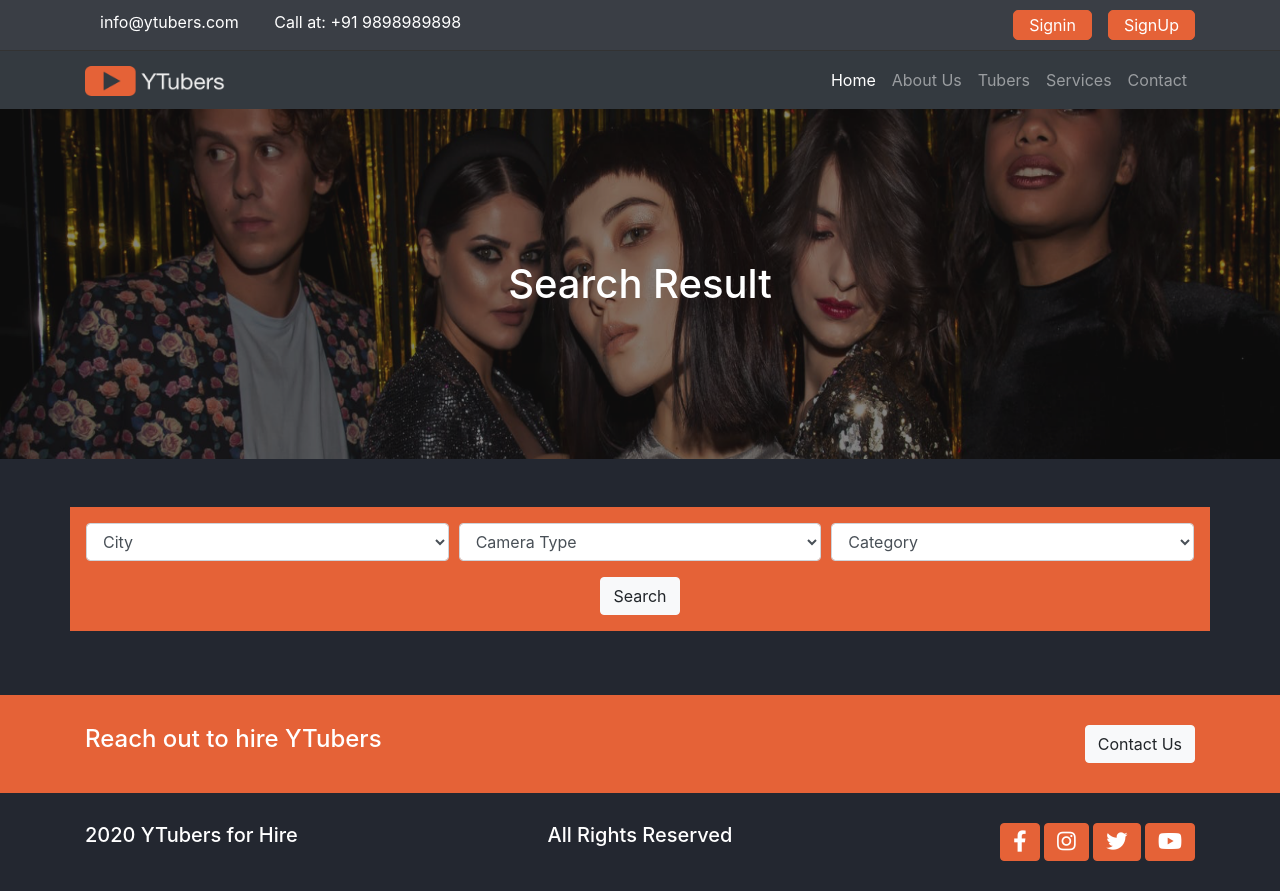
After one commit to brijeshdubey8779/youtubers, a Django app: page /youtubers/search in a window 1280 px wide. The commit adds this page. Run offline with Django 4.2, Linux system fonts and the light colour scheme; data that the repository does not hold is empty.

Commit message:
Search field working now at home page by keyword and searchpage also working and added properly to application

```diff
--- /dev/null
+++ b/tubers/templates/youtubers/search.html
@@ -0,0 +1,87 @@
+{% extends 'base.html' %}
+{% load static %}
+{% block content %}
+
+<main class="searchpage">
+    <div class="banner">
+        <img src="{% static './assets/images/bg-banner.png' %}" alt="" class="img-fluid w-100">
+        <h1 class="text-center">
+            Search Result
+        </h1>
+    </div>
+
+    <section class="searchbox container mt-5 p-3 bg-accent">
+        <form method="GET" action="{% url 'search' %}">
+            <div class="form-row">
+                <div class="form-group col-md-4">
+                    <select name='city' id="inputState" class="form-control">
+                        <option selected disabled hidden>City</option>
+                        {% for city in city_search %}
+                        <option value="{{ city }}">{{ city }}</option>
+                        {% endfor %}
+                    </select>
+                </div>
+                <div class="form-group col-md-4">
+                    <select name='camera_type' id="inputState" class="form-control">
+                        <option selected disabled hidden>Camera Type</option>
+                        {% for camera in camera_type_search %}
+                        <option value="{{ camera }}">{{ camera }}</option>
+                        {% endfor %}
+                    </select>
+                </div>
+                <div class="form-group col-md-4">
+                    <select name='category' class="form-control">
+                        <option selected disabled hidden>Category</option>
+                        {% for category in category_search %}
+                        <option value="{{ category }}">{{ category }}</option>
+                        {% endfor %}
+                    </select>
+                </div>
+            </div>
+            <div class="text-center">
+
+                <button class="btn btn-light">Search</button>
+            </div>
+        </form>
+
+    </section>
+
+
+
+    <section class="search-results container mt-3 grid">
+
+
+
+        <!-- person 1 -->
+        {% for tuber in tubers %}
+        <div class="card border-0 text-center">
+            <div class="feature-text">
+
+                <a href="{% url 'youtubers_detail' tuber.id %}">
+                    <img src="{{ tuber.photo.url }}" class="card-img-top" style="height: 267px; object-fit: cover;"
+                        alt="team-member">
+                </a>
+
+            </div>
+            <div class="card-body">
+                <h5 class="card-title">{{ tuber.name }}</h5>
+                <p class="card-text">{{ tuber.category }}</p>
+                <div class="person-description mt-2">
+                    <button class="btn btn-accent"> City: {{ tuber.city }} </button>
+                    <button class="btn btn-accent"> Age: {{ tuber.age }} </button>
+                    <button class="btn btn-accent"> Height: {{ tuber.hight }} </button>
+                </div>
+                <div class="person-description mt-2">
+                    <button class="btn btn-accent"> crew: {{ tuber.crew }} </button>
+                    <button class="btn btn-accent"> Camera: {{ tuber.camera_type }} </button>
+                    <button class="btn btn-accent"> Subs: {{ tuber.subs_count }} </button>
+                </div>
+            </div>
+        </div>
+        {% endfor %}
+        <!-- person 1 end -->
+    </section>
+</main>
+
+
+{% endblock %}
--- a/tubers/tubers/urls.py
+++ b/tubers/tubers/urls.py
@@ -22,5 +22,5 @@ from django.conf import settings
 urlpatterns = [
     path("admin/", admin.site.urls),
     path("", include("webpages.urls")),
-    path("yotubers/", include("youtubers.urls")),
+    path("youtubers/", include("youtubers.urls")),
 ] + static(settings.MEDIA_URL, document_root=settings.MEDIA_ROOT)
--- a/tubers/youtubers/views.py
+++ b/tubers/youtubers/views.py
@@ -19,4 +19,35 @@ def youtubers_detail(request, id):
 
 
 def search(request):
-    pass
+    tubers = Youtubers.objects.order_by('-created_date')
+    city_search = Youtubers.objects.values_list('city', flat=True).distinct()
+    camera_type_search = Youtubers.objects.values_list('camera_type', flat=True).distinct()
+    category_search = Youtubers.objects.values_list('category', flat=True).distinct()
+
+    if 'keyword' in request.GET:
+        keyword = request.GET['keyword']
+        if keyword:
+            tubers = tubers.filter(description__icontains=keyword)
+
+    if 'city' in request.GET:
+        city = request.GET['city']
+        if city:
+            tubers = tubers.filter(city__iexact=city)
+
+    if 'camera_type' in request.GET:
+        camera_type = request.GET['camera_type']
+        if camera_type:
+            tubers = tubers.filter(camera_type__iexact=camera_type)
+
+    if 'category' in request.GET:
+        category = request.GET['category']
+        if category:
+            tubers = tubers.filter(category__iexact=category)
+    data={
+        'tubers':tubers,
+        'city_search': city_search,
+        'camera_type_search': camera_type_search,
+        'category_search': category_search,
+
+    }
+    return render(request, 'youtubers/search.html', data)
```
Also changed, not shown: tubers/templates/webpages/home.html (+8 -7 lines).
